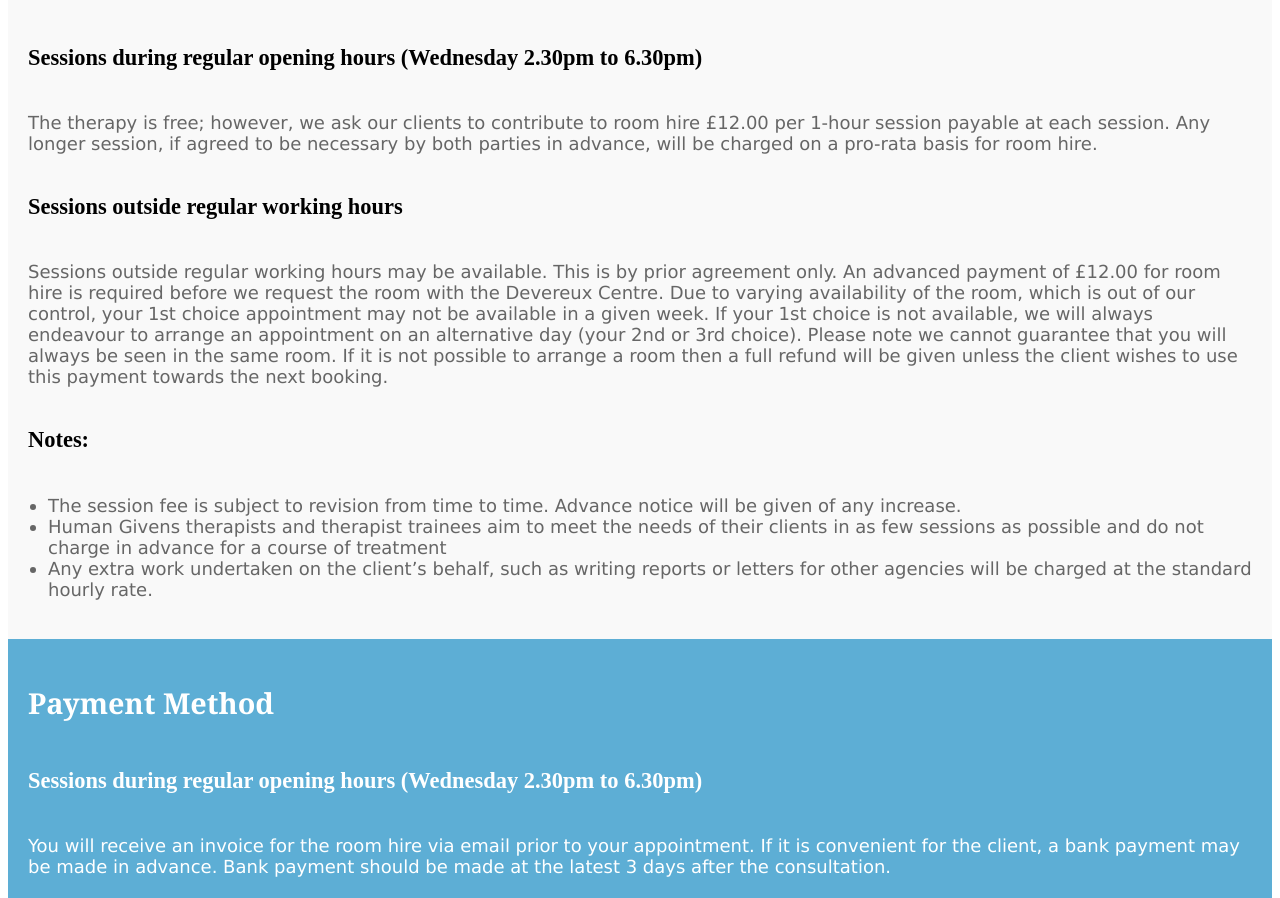
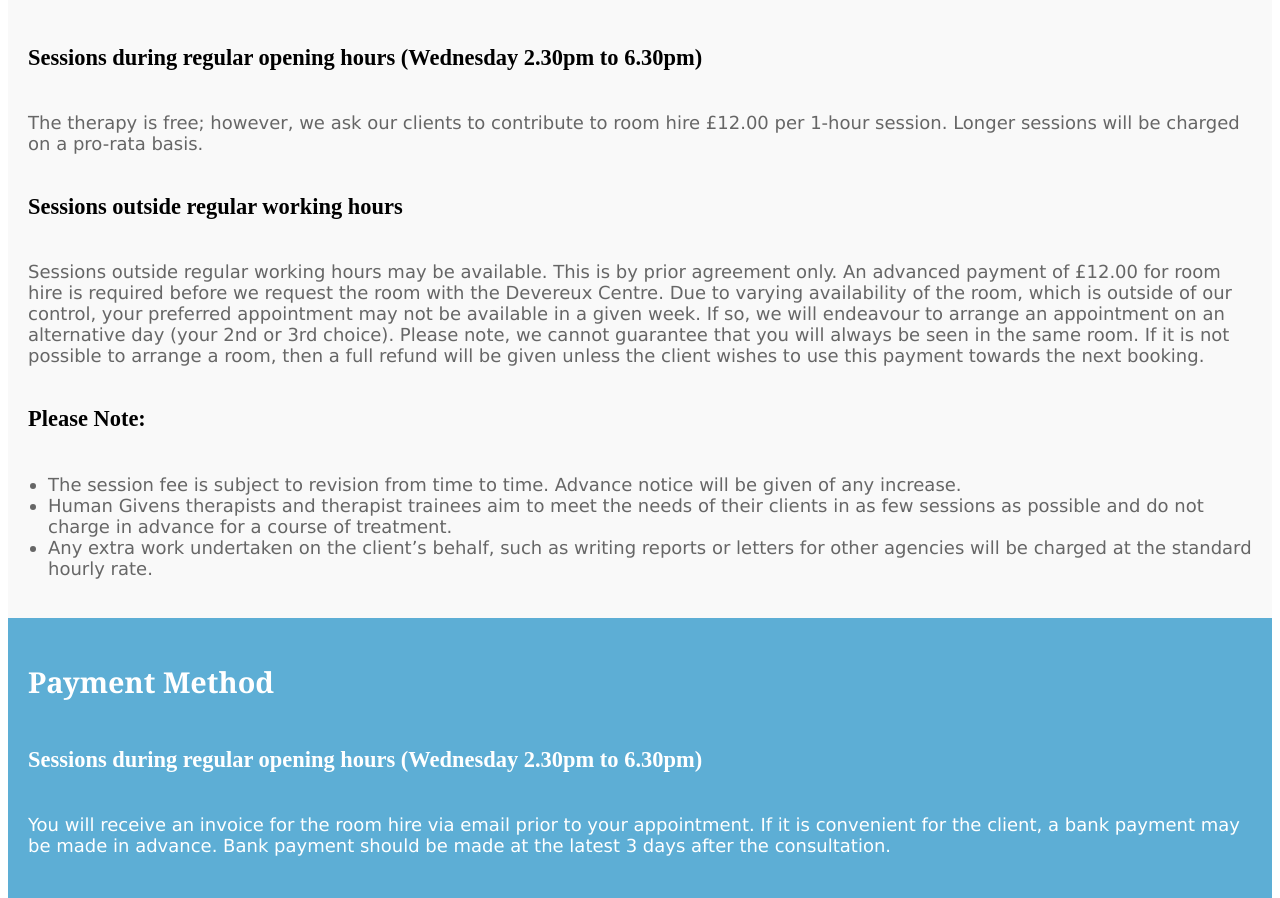
Before and after one commit to MikeForde/cstestvuejs, a Vue app: page /business in a window 1280 px wide. Shown: the part 1110-2008 px from the top of the page. Built offline with nearby package versions, Linux system fonts and the light colour scheme.

Commit message:
F and B update

```diff
--- a/src/components/BusinessPage.vue
+++ b/src/components/BusinessPage.vue
@@ -38,13 +38,13 @@
         <div class="info-card">
           <h2>Cost of Therapy</h2>
           <h3>Sessions during regular opening hours (Wednesday 2.30pm to 6.30pm)</h3>
-          <p>The therapy is free; however, we ask our clients to contribute to room hire £12.00 per 1-hour session payable at each session. Any longer session, if agreed to be necessary by both parties in advance, will be charged on a pro-rata basis for room hire.</p>
+          <p>The therapy is free; however, we ask our clients to contribute to room hire £12.00 per 1-hour session. Longer sessions will be charged on a pro-rata basis.</p>
           <h3>Sessions outside regular working hours </h3>
-          <p>Sessions outside regular working hours may be available. This is by prior agreement only. An advanced payment of £12.00 for room hire is required before we request the room with the Devereux Centre. Due to varying availability of the room, which is out of our control, your 1st choice appointment may not be available in a given week. If your 1st choice is not available, we will always endeavour to arrange an appointment on an alternative day (your 2nd or 3rd choice). Please note we cannot guarantee that you will always be seen in the same room. If it is not possible to arrange a room then a full refund will be given unless the client wishes to use this payment towards the next booking. </p>
-          <h3>Notes:</h3>
+          <p>Sessions outside regular working hours may be available. This is by prior agreement only. An advanced payment of £12.00 for room hire is required before we request the room with the Devereux Centre. Due to varying availability of the room, which is outside of our control, your preferred appointment may not be available in a given week. If so, we will endeavour to arrange an appointment on an alternative day (your 2nd or 3rd choice). Please note, we cannot guarantee that you will always be seen in the same room. If it is not possible to arrange a room, then a full refund will be given unless the client wishes to use this payment towards the next booking.</p>
+          <h3>Please Note:</h3>
           <ul>
             <li>The session fee is subject to revision from time to time. Advance notice will be given of any increase.</li>
-            <li>Human Givens therapists and therapist trainees aim to meet the needs of their clients in as few sessions as possible and do not charge in advance for a course of treatment</li>
+            <li>Human Givens therapists and therapist trainees aim to meet the needs of their clients in as few sessions as possible and do not charge in advance for a course of treatment.</li>
             <li>Any extra work undertaken on the client’s behalf, such as writing reports or letters for other agencies will be charged at the standard hourly rate.</li>
           </ul>
         </div>
```
Also changed, not shown: 9 other files (tests, documents, lock files or other folders).
